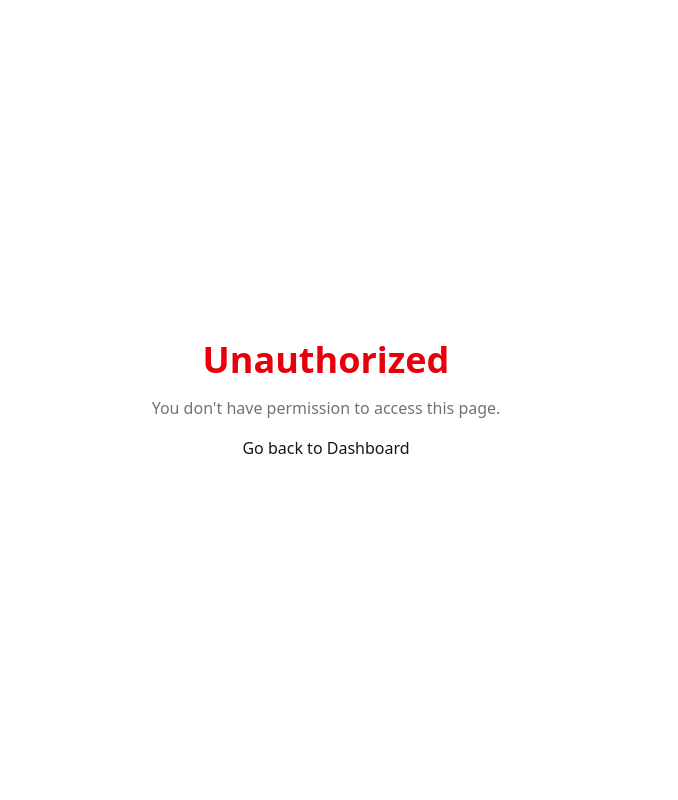
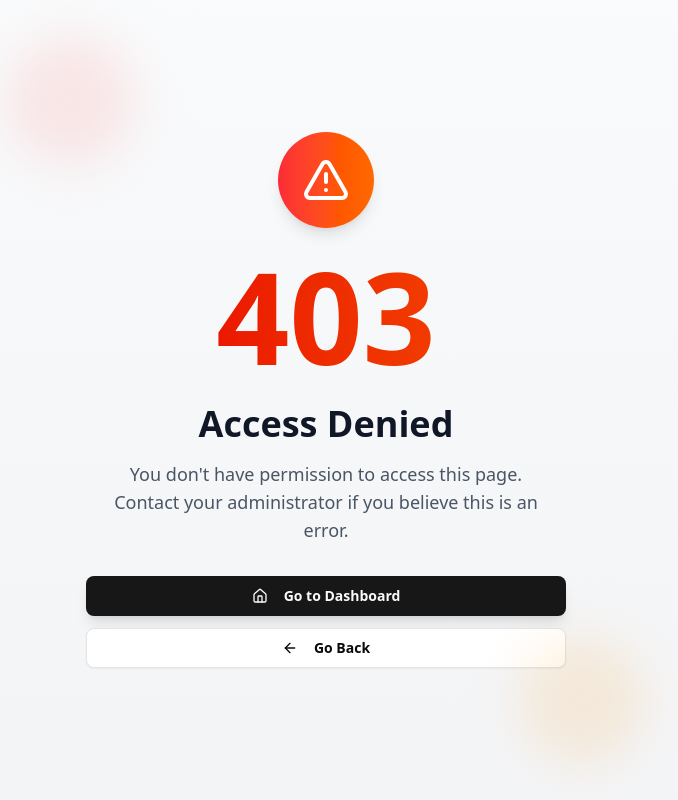
Before and after one commit to AliBaig102/luxuraystay-hms, a React (Vite) app in the folder frontend/: page /unauthorized in a window 1280 px wide. Shown: the whole page, without its empty margins (314-992 px from the left). Built offline with nearby package versions, Linux system fonts and the light colour scheme.

Commit message:
feat(layout): add new layout components and error pages
- Create Header, SideBar, and Layout components
- Implement styled 404 and 403 error pages
- Refactor App.tsx to use new error page components
- Update ProtectedRoute type imports

```diff
--- a/frontend/src/App.tsx
+++ b/frontend/src/App.tsx
@@ -1,9 +1,16 @@
-import { BrowserRouter as Router, Routes, Route, Navigate } from 'react-router-dom';
-import { ProtectedRoute } from '@/components/custom/ProtectedRoute';
-import { PublicRoute } from '@/components/custom/PublicRoute';
-import { Login } from '@/pages/Login';
-import { Signup } from '@/pages/Signup';
-import { Dashboard } from '@/pages/Dashboard';
+import {
+  BrowserRouter as Router,
+  Routes,
+  Route,
+  Navigate,
+} from "react-router-dom";
+import { ProtectedRoute } from "@/components/custom/ProtectedRoute";
+import { PublicRoute } from "@/components/custom/PublicRoute";
+import { Login } from "@/pages/Login";
+import { Signup } from "@/pages/Signup";
+import { Dashboard } from "@/pages/Dashboard";
+import { Unauthorized } from "@/pages/Unauthorized";
+import { NotFound } from "@/pages/NotFound";
 
 function App() {
   return (
@@ -38,43 +45,13 @@ function App() {
         />
 
         {/* Unauthorized page for role-based access */}
-        <Route
-          path="/unauthorized"
-          element={
-            <div className="min-h-screen flex items-center justify-center bg-background">
-              <div className="text-center">
-                <h1 className="text-4xl font-bold text-destructive mb-4">Unauthorized</h1>
-                <p className="text-muted-foreground mb-4">
-                  You don't have permission to access this page.
-                </p>
-                <a href="/dashboard" className="text-primary hover:underline">
-                  Go back to Dashboard
-                </a>
-              </div>
-            </div>
-          }
-        />
+        <Route path="/unauthorized" element={<Unauthorized />} />
 
         {/* Default redirect */}
         <Route path="/" element={<Navigate to="/dashboard" replace />} />
 
         {/* 404 page */}
-        <Route
-          path="*"
-          element={
-            <div className="min-h-screen flex items-center justify-center bg-background">
-              <div className="text-center">
-                <h1 className="text-4xl font-bold text-destructive mb-4">404</h1>
-                <p className="text-muted-foreground mb-4">
-                  The page you're looking for doesn't exist.
-                </p>
-                <a href="/dashboard" className="text-primary hover:underline">
-                  Go back to Dashboard
-                </a>
-              </div>
-            </div>
-          }
-        />
+        <Route path="*" element={<NotFound />} />
       </Routes>
     </Router>
   );
--- a/frontend/src/components/custom/ProtectedRoute.tsx
+++ b/frontend/src/components/custom/ProtectedRoute.tsx
@@ -1,6 +1,6 @@
 import { Navigate, useLocation } from 'react-router-dom';
 import { useAppSelector } from '@/store';
-import { ReactNode } from 'react';
+import  type { ReactNode } from 'react';
 
 interface ProtectedRouteProps {
   children: ReactNode;
--- /dev/null
+++ b/frontend/src/components/layout/Header.tsx
@@ -0,0 +1,7 @@
+import React from 'react'
+
+export const Header = () => {
+  return (
+    <div>Header</div>
+  )
+}
--- /dev/null
+++ b/frontend/src/components/layout/Layout.tsx
@@ -0,0 +1,7 @@
+import React from 'react'
+
+export const Layout = () => {
+  return (
+    <div>Layout</div>
+  )
+}
--- /dev/null
+++ b/frontend/src/components/layout/SideBar.tsx
@@ -0,0 +1,7 @@
+import React from 'react'
+
+export const SideBar = () => {
+  return (
+    <div>SideBar</div>
+  )
+}
--- /dev/null
+++ b/frontend/src/pages/NotFound.tsx
@@ -0,0 +1,42 @@
+import { buttonVariants } from "@/components/ui";
+import { Link } from "react-router-dom";
+
+export const NotFound = () => {
+  return (
+    <div className="min-h-screen flex items-center justify-center bg-gradient-to-b from-gray-50 to-gray-100">
+      <div className="relative w-full max-w-lg mx-auto px-4 py-8">
+        <div className="text-center space-y-6">
+          <h1 className="text-[12rem] font-extrabold text-transparent bg-clip-text bg-gradient-to-r from-blue-600 to-purple-600 leading-none select-none">
+            404
+          </h1>
+          <div className="space-y-4">
+            <h2 className="text-2xl md:text-4xl font-bold text-gray-900">
+              Oops! Page Not Found
+            </h2>
+            <p className="text-lg text-gray-600 max-w-md mx-auto">
+              The page you're looking for doesn't exist or has been moved to a
+              different location.
+            </p>
+            <div className="pt-4">
+              <Link
+                to="/"
+                className={buttonVariants({
+                  variant: "default",
+                  size: "lg",
+                  className:
+                    "px-8 py-3 text-lg font-semibold shadow-lg hover:shadow-xl transition-all duration-300",
+                })}
+              >
+                Return Home
+              </Link>
+            </div>
+          </div>
+        </div>
+
+        {/* Optional decorative elements */}
+        <div className="absolute -top-16 -left-16 w-32 h-32 bg-blue-100 rounded-full mix-blend-multiply filter blur-xl opacity-70 animate-blob"></div>
+        <div className="absolute -bottom-16 -right-16 w-32 h-32 bg-purple-100 rounded-full mix-blend-multiply filter blur-xl opacity-70 animate-blob animation-delay-2000"></div>
+      </div>
+    </div>
+  );
+};
--- /dev/null
+++ b/frontend/src/pages/Unauthorized.tsx
@@ -0,0 +1,70 @@
+import React from "react";
+import { useNavigate } from "react-router-dom";
+import { buttonVariants } from "@/components/ui";
+import { AlertTriangle, ArrowLeft, Home } from "lucide-react";
+
+export const Unauthorized: React.FC = () => {
+  const navigate = useNavigate();
+
+  const handleGoBack = () => {
+    navigate(-1);
+  };
+
+  const handleGoHome = () => {
+    navigate("/dashboard");
+  };
+
+  return (
+    <div className="min-h-screen flex items-center justify-center bg-gradient-to-b from-gray-50 to-gray-100">
+      <div className="relative w-full max-w-lg mx-auto px-4 py-8">
+        <div className="text-center space-y-6">
+          <div className="mx-auto mb-6 w-24 h-24 bg-gradient-to-r from-red-500 to-orange-500 rounded-full flex items-center justify-center shadow-lg">
+            <AlertTriangle className="w-12 h-12 text-white" />
+          </div>
+          <h1 className="text-[8rem] font-extrabold text-transparent bg-clip-text bg-gradient-to-r from-red-600 to-orange-600 leading-none select-none">
+            403
+          </h1>
+          <div className="space-y-4">
+            <h2 className="text-2xl md:text-4xl font-bold text-gray-900">
+              Access Denied
+            </h2>
+            <p className="text-lg text-gray-600 max-w-md mx-auto">
+              You don't have permission to access this page. Contact your
+              administrator if you believe this is an error.
+            </p>
+            <div className="pt-4 space-y-3">
+              <button
+                onClick={handleGoHome}
+                className={buttonVariants({
+                  variant: "default",
+                  size: "lg",
+                  className:
+                    "w-full px-8 py-3 text-lg font-semibold shadow-lg hover:shadow-xl transition-all duration-300",
+                })}
+              >
+                <Home className="w-5 h-5 mr-2" />
+                Go to Dashboard
+              </button>
+              <button
+                onClick={handleGoBack}
+                className={buttonVariants({
+                  variant: "outline",
+                  size: "lg",
+                  className:
+                    "w-full px-8 py-3 text-lg font-semibold shadow-lg hover:shadow-xl transition-all duration-300",
+                })}
+              >
+                <ArrowLeft className="w-5 h-5 mr-2" />
+                Go Back
+              </button>
+            </div>
+          </div>
+        </div>
+
+        {/* Decorative elements */}
+        <div className="absolute -top-16 -left-16 w-32 h-32 bg-red-100 rounded-full mix-blend-multiply filter blur-xl opacity-70 animate-blob"></div>
+        <div className="absolute -bottom-16 -right-16 w-32 h-32 bg-orange-100 rounded-full mix-blend-multiply filter blur-xl opacity-70 animate-blob animation-delay-2000"></div>
+      </div>
+    </div>
+  );
+};
```
